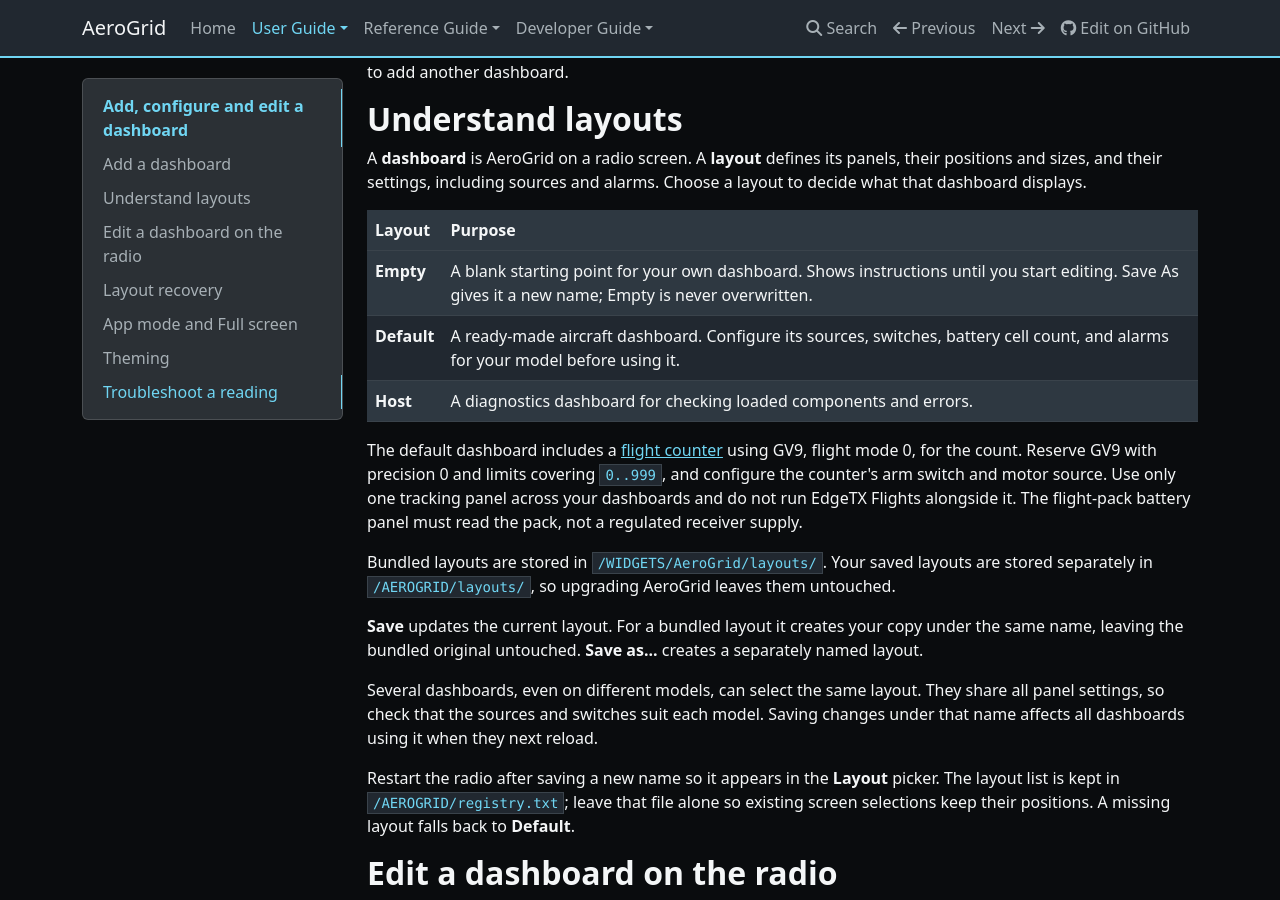
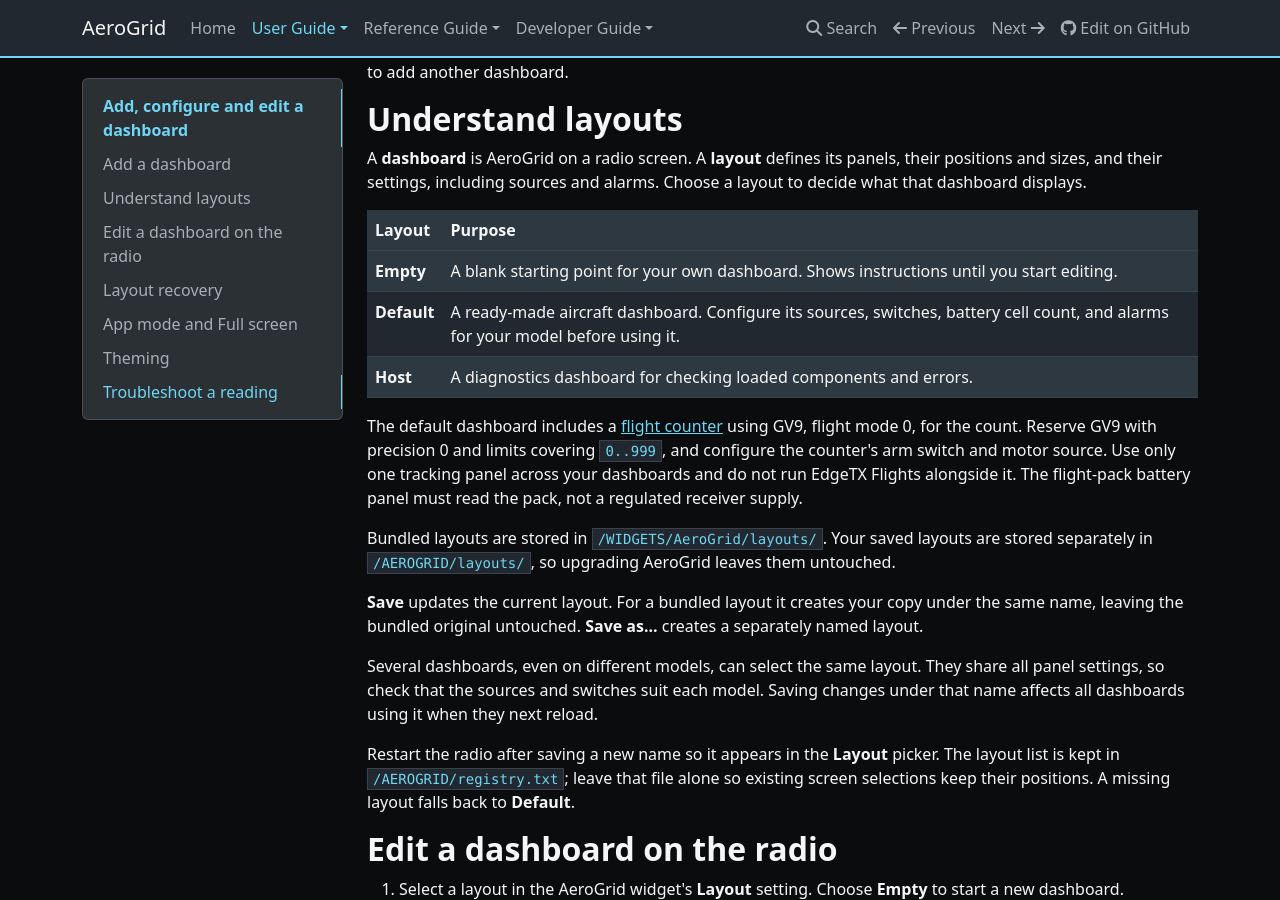
Before and after one commit to thomaskistler/aero-grid, an MkDocs documentation site: the page built from docs/user-guide/dashboards.md, in a window 1280 px wide and 900 px high, scrolled down 2563 px. Built offline with MkDocs 1.6.1, drawn with Linux system fonts in a browser that asks for light colours; nearby versions of some CDN libraries.

Commit message:
Simplify the Empty layout description
Co-authored-by: Copilot App <223556219+Copilot@users.noreply.github.com>

```diff
--- a/docs/user-guide/dashboards.md
+++ b/docs/user-guide/dashboards.md
@@ -43,7 +43,7 @@ Choose a layout to decide what that dashboard displays.
 
 | Layout | Purpose |
 | --- | --- |
-| **Empty** | A blank starting point for your own dashboard. Shows instructions until you start editing. Save As gives it a new name; Empty is never overwritten. |
+| **Empty** | A blank starting point for your own dashboard. Shows instructions until you start editing. |
 | **Default** | A ready-made aircraft dashboard. Configure its sources, switches, battery cell count, and alarms for your model before using it. |
 | **Host** | A diagnostics dashboard for checking loaded components and errors. |
 
```
